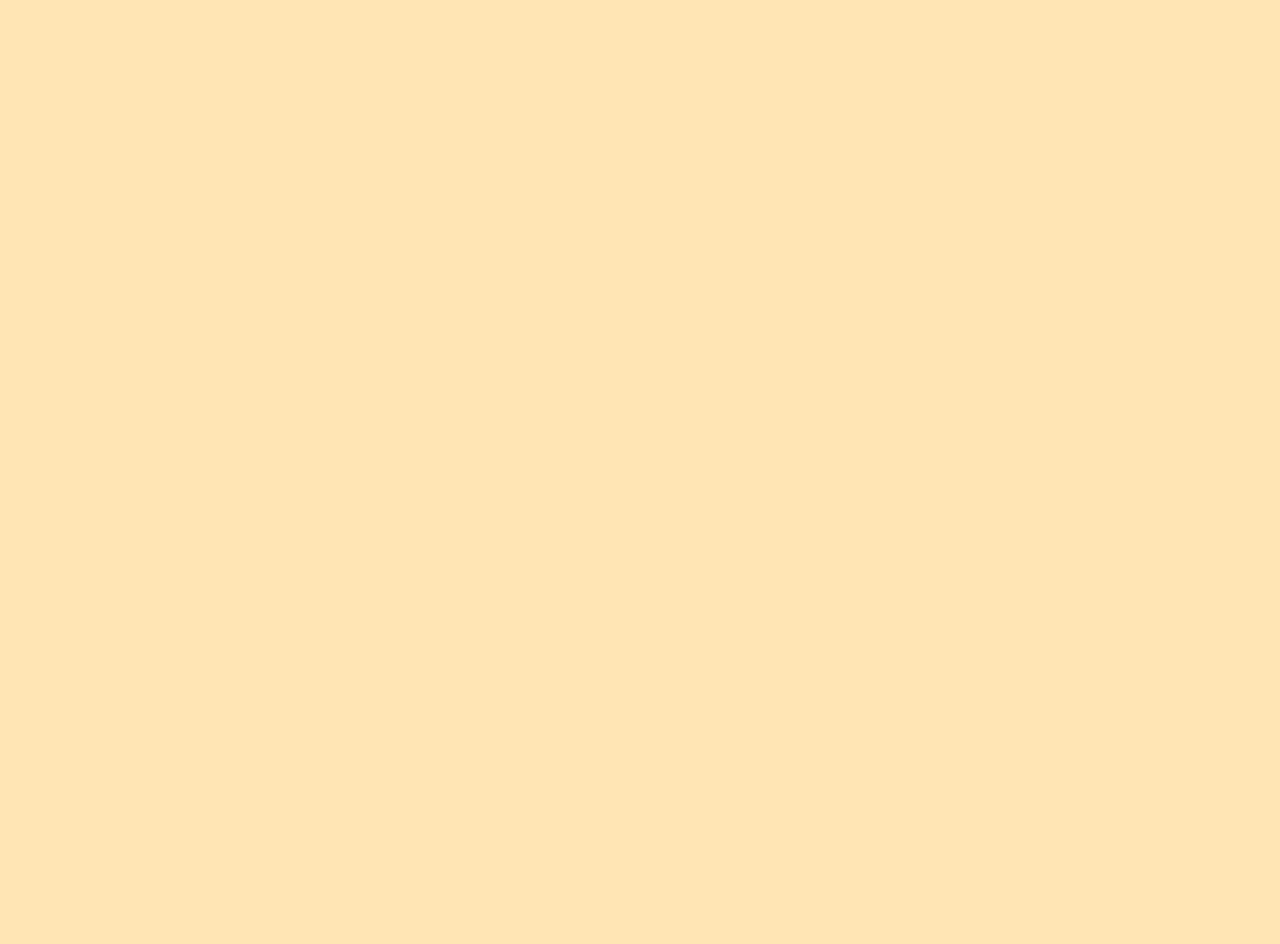
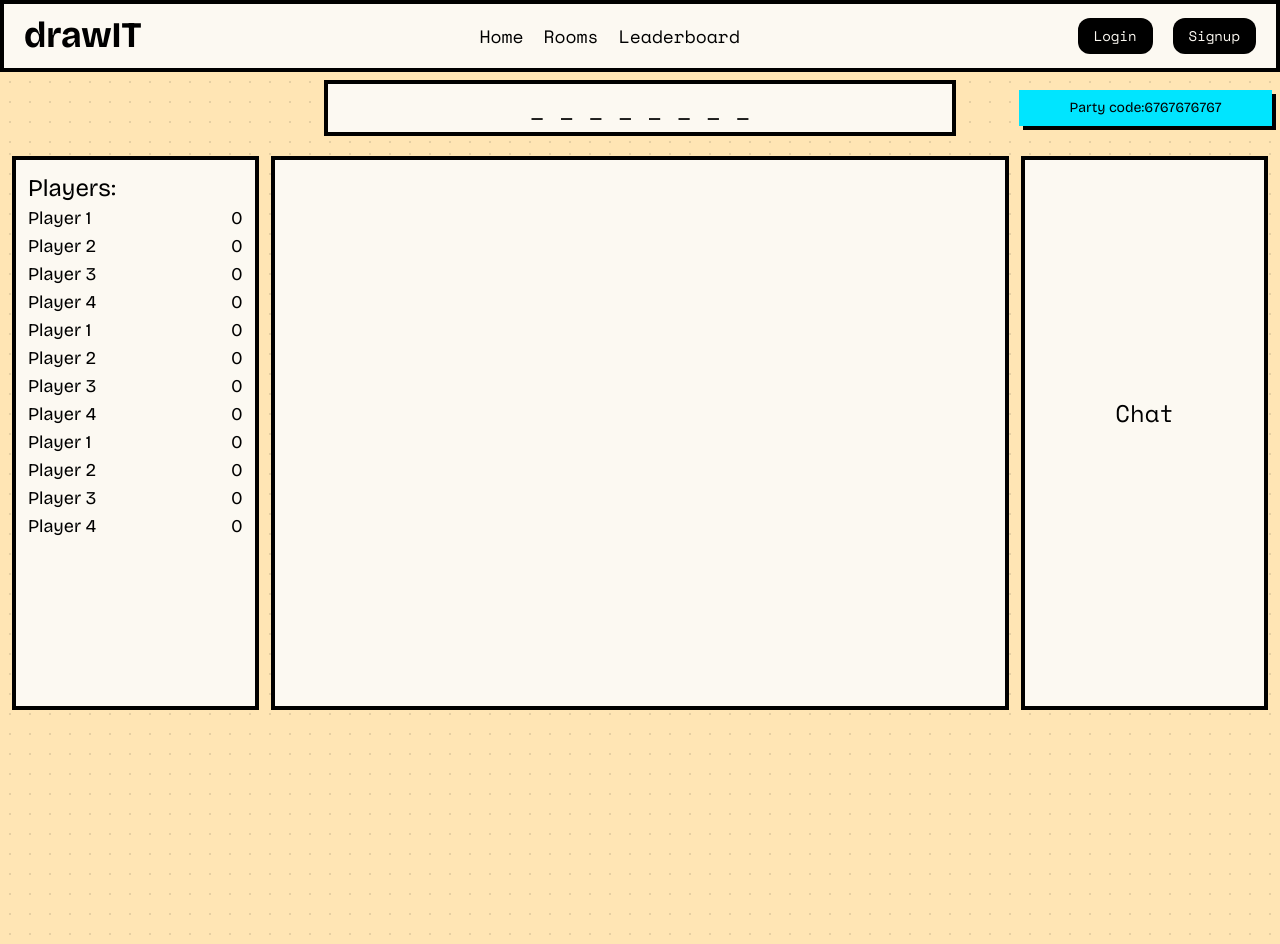
Before and after one commit to Alwin-2006/drawIT, a React app in the folder frontend/: page /game in a window 1280 px wide. Before the commit this address had no page. Before the commit the page ends 800 px from the top, so only its background shows below. Built offline with nearby package versions, Linux system fonts and the light colour scheme; the HTML template or start-up script is replaced by a standard one.

Commit message:
added fetch custom hook

```diff
--- a/frontend/src/components/Navbar.jsx
+++ b/frontend/src/components/Navbar.jsx
@@ -17,8 +17,8 @@ function Navbar() {
                     <Link to="/leaderboard">Leaderboard</Link>
                 </div>
                 <div className="flex justify-center text-sm items-center gap-5">
-                    <button className="bg-[var(--color-primary)] text-[var(--color-neutral)] px-4 py-2 rounded-xl cursor-pointer">Login</button>
-                    <button className="bg-[var(--color-primary)] text-[var(--color-neutral)] px-4 py-2 rounded-xl cursor-pointer">Signup</button>
+                    <Link to="/login" className="bg-[var(--color-primary)] text-[var(--color-neutral)] px-4 py-2 rounded-xl cursor-pointer">Login</Link>
+                    <Link to="/signup" className="bg-[var(--color-primary)] text-[var(--color-neutral)] px-4 py-2 rounded-xl cursor-pointer">Signup</Link>
                 </div>
             </nav>
         </>
--- a/frontend/src/main.jsx
+++ b/frontend/src/main.jsx
@@ -6,8 +6,10 @@ import App from './App.jsx'
 import "./App.css"
 import Home from './pages/Home.jsx'
 import Login from './pages/Login.jsx'
+import SignUp from './pages/SignUp.jsx'
 import Rooms from './pages/Rooms.jsx'
 import Leaderboard from './pages/Leaderboard.jsx'
+import Game from './pages/Game.jsx'
 
 createRoot(document.getElementById('root')).render(
   <StrictMode>
@@ -15,7 +17,9 @@ createRoot(document.getElementById('root')).render(
       <Routes>
         <Route path="/" element={<App />}>
           <Route index element={<Home />} />
+          <Route path="game" element={<Game />} />
           <Route path="login" element={<Login />} />
+          <Route path="signup" element={<SignUp />} />
           <Route path="rooms" element={<Rooms />} />
           <Route path="leaderboard" element={<Leaderboard />} />
         </Route>
--- /dev/null
+++ b/frontend/src/pages/Game.jsx
@@ -0,0 +1,117 @@
+import React, { useEffect, useState } from 'react'
+
+//few things to keep in mind
+// only socket join rooms when you are in the page itself
+// guest players don't retain their progress, but account players should-> only store the ranked ones in backend
+// when entering game, store the player name in FE itself
+// eacg message will have Player: message
+const PlayersList = ({ players, currentTurn, score }) => {
+    return (
+        <div className='flex flex-col justify-between'>
+            {players.map((player, index) => (
+                <div key={index} className='flex justify-between'>
+                    <span>{player.name}</span>
+                    <span>{player.score}</span>
+                </div>
+            ))}
+        </div>
+    )
+}
+
+const Message = ({ player, message }) => {
+    return (
+        <div className='flex flex-col justify-between'>
+            {player.map((player, index) => (
+                <div key={index} className='flex justify-between'>
+                    <span>{player.name}</span>
+                    <span>{message}</span>
+                </div>
+            ))}
+        </div>
+    )
+}
+const Playerlist = [
+    { name: 'Player 1', score: 0 },
+    { name: 'Player 2', score: 0 },
+    { name: 'Player 3', score: 0 },
+    { name: 'Player 4', score: 0 },
+    { name: 'Player 1', score: 0 },
+    { name: 'Player 2', score: 0 },
+    { name: 'Player 3', score: 0 },
+    { name: 'Player 4', score: 0 },
+    { name: 'Player 1', score: 0 },
+    { name: 'Player 2', score: 0 },
+    { name: 'Player 3', score: 0 },
+    { name: 'Player 4', score: 0 },
+];
+
+
+
+function Home() {
+    const [score, setScore] = useState(0);
+    const [players, setPlayers] = useState([]);
+    const [currentTurn, setCurrentTurn] = useState(null);
+    const [timeLeft, setTimeLeft] = useState(0);
+    const [word, setWord] = useState('');
+    const [messages, setMessages] = useState([]);
+    // i will do the fetching here
+    useEffect(() => {
+        setPlayers([
+            { name: 'Player 1', score: 0 },
+            { name: 'Player 2', score: 0 },
+            { name: 'Player 3', score: 0 },
+            { name: 'Player 4', score: 0 },
+            { name: 'Player 1', score: 0 },
+            { name: 'Player 2', score: 0 },
+            { name: 'Player 3', score: 0 },
+            { name: 'Player 4', score: 0 },
+            { name: 'Player 1', score: 0 },
+            { name: 'Player 2', score: 0 },
+            { name: 'Player 3', score: 0 },
+            { name: 'Player 4', score: 0 },
+        ]);
+        setCurrentTurn(0);
+        setTimeLeft(60);
+    }, []);
+
+    const handleAnswer = (answer) => {
+        if (answer === 'cat') {
+            setScore(score + 10);
+            setCurrentTurn(currentTurn + 1);
+        }
+    };
+    return (
+        <div className='home-background flex flex-col'>
+            <div className="flex  items-center justify-between gap-3 p-2 ">
+                <span className='font-mono   p-2   gap-10 text-2xl w-1/5 '></span>
+                <span className='font-mono bg-[var(--color-neutral)] text-[var(--color-primary)] border-4 border-[var(--color-primary)] p-2   flex flex-col items-center justify-center gap-10 text-2xl w-1/2 '>_ _ _ _ _ _ _ _</span>
+                <span className='font-display bg-[var(--color-secondary)] text-[var(--color-primary)]  border-[var(--color-primary)] p-2  shadow-[4px_4px_0px_0px_rgba(0,0,0,1)] flex flex-col items-center justify-center gap-10 text-sm w-1/5 '>Party code:6767676767</span>
+            </div>
+            <div className='home-background flex flex-row p-3 gap-3  h-screen'>
+                <div className="font-display bg-[var(--color-neutral)] text-[var(--color-primary)] border-4 border-[var(--color-primary)] p-3 w-1/5 h-5/7  gap-10 text-2xl">
+                    <div>
+                        <span>Players:</span>
+                    </div>
+                    <div className='flex flex-col justify-between  text-lg'>
+                        <PlayersList players={players} currentTurn={currentTurn} score={score} />
+                    </div>
+
+                </div>
+                <div className="font-mono bg-[var(--color-neutral)] text-[var(--color-primary)] border-4 border-[var(--color-primary)] p-2 w-3/5 h-5/7 flex flex-col items-center justify-center gap-10 text-2xl">
+
+
+                </div>
+                <div className="font-mono bg-[var(--color-neutral)] text-[var(--color-primary)] border-4 border-[var(--color-primary)] p-2 w-1/5 h-5/7 flex flex-col items-center justify-center gap-10 text-2xl">
+                    <div className='flex items-center justify-center'>
+                        Chat
+                    </div>
+                    <div>
+
+                    </div>
+                </div>
+            </div>
+        </div>
+    )
+}
+
+export default Home
--- a/frontend/src/pages/Home.jsx
+++ b/frontend/src/pages/Home.jsx
@@ -1,4 +1,5 @@
 import React from 'react'
+import { Link } from 'react-router-dom'
 
 function Home() {
     return (
@@ -10,7 +11,7 @@ function Home() {
                     </div>
                     <h1 className='text-5xl font-display'>Player 1</h1>
                     <div className="flex items-center justify-center gap-5">
-                        <button className='bg-[var(--color-primary)] text-[var(--color-neutral)] px-4 py-2 rounded-sm cursor-pointer hover:bg-[var(--color-secondary)] hover:text-black transition-all duration-200 ease-in-out'>Play</button>
+                        <Link to="/game" className='bg-[var(--color-primary)] text-[var(--color-neutral)] px-4 py-2 rounded-sm cursor-pointer hover:bg-[var(--color-secondary)] hover:text-black transition-all duration-200 ease-in-out'>Play</Link>
                         <button className='bg-[var(--color-primary)] text-[var(--color-neutral)] px-4 py-2 rounded-sm cursor-pointer hover:bg-[var(--color-secondary)] hover:text-black transition-all duration-200 ease-in-out'>Mode</button>
                     </div>
                     <div className='font-bold text-lg flex items-center bg-[var(--color-tertiary)] shadow-[4px_4px_0px_0px_rgba(0,0,0,1)] justify-center p-3'>
--- a/frontend/src/pages/Login.jsx
+++ b/frontend/src/pages/Login.jsx
@@ -2,21 +2,19 @@ import React from 'react'
 
 function Login() {
     return (
-        <div>
-            <div className='home-background flex items-center justify-center h-screen'>
-                <div className="font-mono bg-[var(--color-neutral)] text-[var(--color-primary)] border-4 border-[var(--color-primary)] p-2 w-3/5 h-5/7 flex flex-col items-center justify-center gap-10 text-2xl">
-                    <div>
-
+        <div className='p-5'>
+            <div className='home-background flex  justify-center '>
+                <div className="font-mono w-3/4 md:w-1/3 p-3 border-4 border-[var(--color-primary)] bg-[var(--color-neutral)] text-[var(--color-primary)] border-4 border-[var(--color-primary)] p-2   flex flex-col items-center gap-10 ">
+                    <h1 className='text-4xl md:text-5xl font-display'>Login</h1>
+                    <div className=' flex text-lg md:text-xl flex-col justify-between gap-5 font-[var(--color-primary)]'>
+                        <span className=''>Username or email</span>
+                        <input type="text" className='border-1 border-black p-2 w-full' />
                     </div>
-                    <h1 className='text-5xl font-display'>Login</h1>
-                    <div className="flex items-center justify-center gap-5">
-                        <button className='bg-[var(--color-primary)] text-[var(--color-neutral)] px-4 py-2 rounded-sm cursor-pointer hover:bg-[var(--color-secondary)] hover:text-black transition-all duration-200 ease-in-out'>Play</button>
-                        <button className='bg-[var(--color-primary)] text-[var(--color-neutral)] px-4 py-2 rounded-sm cursor-pointer hover:bg-[var(--color-secondary)] hover:text-black transition-all duration-200 ease-in-out'>Mode</button>
+                    <div className=' flex text-lg md:text-xl flex-col justify-between gap-5 font-[var(--color-primary)]'>
+                        <span className=''>Password</span>
+                        <input type="password" className='border-1 border-black p-2 w-full' />
                     </div>
-                    <div className='font-bold text-lg flex items-center bg-[var(--color-tertiary)] shadow-[4px_4px_0px_0px_rgba(0,0,0,1)] justify-center p-3'>
-                        <span>Casual</span>
-                    </div>
-
+                    <button className='font-display text-lg md:text-xl bg-[var(--color-secondary)] text-[var(--color-black)] px-4 py-2 shadow-[4px_4px_0px_0px_rgba(0,0,0,1)] hover:shadow-[0px_0px_0px_0px_rgba(0,0,0,1)] cursor-pointer hover:bg-[var(--color-secondary)] hover:text-black transition-all duration-200 ease-in-out'>Login</button>
                 </div>
             </div>
         </div>
--- /dev/null
+++ b/frontend/src/pages/SignUp.jsx
@@ -0,0 +1,28 @@
+import React from 'react'
+
+function SignUp() {
+    return (
+        <div className='p-5'>
+            <div className='home-background flex  justify-center '>
+                <div className="font-mono w-3/4 md:w-1/3 p-3 border-4 border-[var(--color-primary)] bg-[var(--color-neutral)] text-[var(--color-primary)] border-4 border-[var(--color-primary)] py-5 px-6   flex flex-col items-center gap-5 ">
+                    <h1 className='text-4xl md:text-5xl font-display'>Sign Up</h1>
+                    <div className=' flex text-lg md:text-xl flex-col justify-between gap-5 font-[var(--color-primary)] w-full'>
+                        <span className=''>Username</span>
+                        <input type="text" className='border-1 border-black p-2 w-full' />
+                    </div>
+                    <div className=' flex text-lg md:text-xl flex-col justify-between gap-5 font-[var(--color-primary)] w-full'>
+                        <span className=''>Email</span>
+                        <input type="email" className='border-1 border-black p-2 w-full' />
+                    </div>
+                    <div className=' flex text-lg md:text-xl flex-col justify-between gap-5 font-[var(--color-primary)] w-full'>
+                        <span className=''>Password</span>
+                        <input type="password" className='border-1 border-black p-2 w-full' />
+                    </div>
+                    <button className='font-display text-lg md:text-xl bg-[var(--color-secondary)] text-[var(--color-black)] px-4 py-2 shadow-[4px_4px_0px_0px_rgba(0,0,0,1)] hover:shadow-[0px_0px_0px_0px_rgba(0,0,0,1)] cursor-pointer hover:bg-[var(--color-secondary)] hover:text-black transition-all duration-200 ease-in-out'>Sign Up</button>
+                </div>
+            </div>
+        </div>
+    )
+}
+
+export default SignUp
```
Also changed, not shown: frontend/src/components/Loading.jsx (added, +9 -0 lines), frontend/src/hooks/useFetchData.jsx (added, +45 -0 lines).
